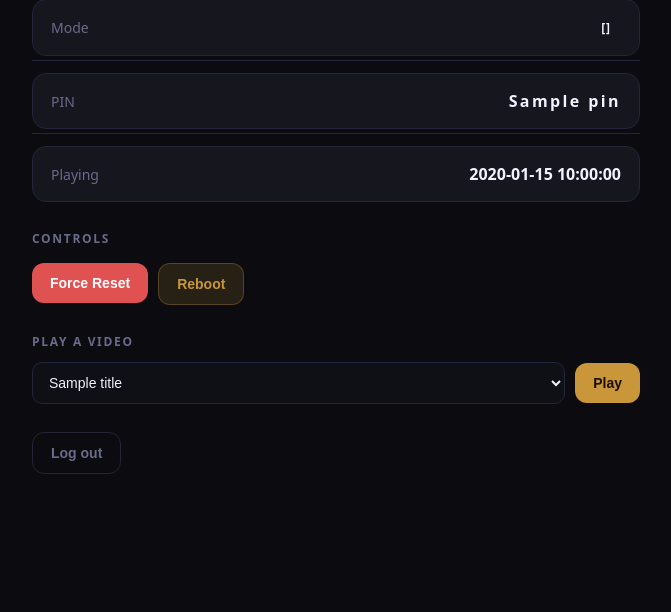
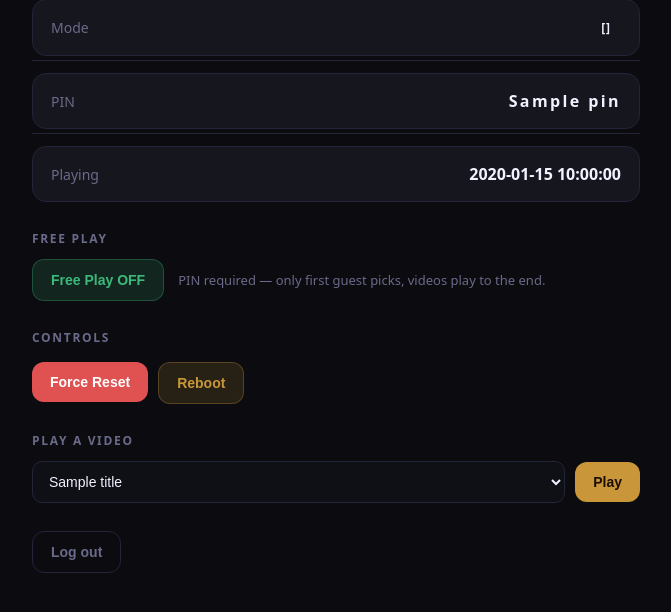
Before and after one commit to alwaysunpredictable/pitv, a Flask app: template app/templates/admin.html in a window 1280 px wide. Shown: the part 161-773 px from the top of the page, without its empty margins (304-975 px from the left). Run offline with Flask 3, Linux system fonts and the light colour scheme; data comes from the database, SQL or seed files in the repository; the template is opened without the code that fills it: most values are stand-ins (such as "Sample title", 1, 10 or a date in 2020).

Commit message:
feat: free play mode — no PIN, anyone can pick and stop videos

```diff
--- a/app/app.py
+++ b/app/app.py
@@ -117,6 +117,7 @@ def get_state():
         "stop_requested":   kget("stop_requested", "0"),
         "now_title":        kget("now_title", ""),
         "now_poster":       kget("now_poster", ""),
+        "free_play":        kget("free_play", "0"),
     }
 
 def _new_pin():
@@ -189,9 +190,9 @@ def _is_controller(st=None):
 def require_controller(f):
     @wraps(f)
     def inner(*a, **kw):
-        if not _is_controller():
-            return redirect(url_for("home"))
-        return f(*a, **kw)
+        if kget("free_play") == "1" or _is_controller():
+            return f(*a, **kw)
+        return redirect(url_for("home"))
     return inner
 
 # ── QR ────────────────────────────────────────────────────────────────────────
@@ -212,9 +213,17 @@ def _init():
 
 @APP.get("/")
 def home():
-    st   = get_state()
-    mode = st["mode"]
-    ctrl = _is_controller(st)
+    st        = get_state()
+    mode      = st["mode"]
+    free_play = st["free_play"] == "1"
+    ctrl      = _is_controller(st)
+
+    if free_play:
+        if mode in ("idle", "picking"):
+            return render_template("pick.html", titles=list_titles())
+        if mode == "playing":
+            return render_template("control.html", title=st["now_title"],
+                                   poster_rel=st["now_poster"], free_play=True)
 
     if mode == "idle":
         if ctrl:
@@ -270,6 +279,13 @@ def api_play():
     logging.info("%s picked '%s'", _client_ip(), match["title"])
     return ("OK", 200)
 
+@APP.post("/api/stop")
+def api_stop():
+    if kget("free_play") != "1" and not _is_controller():
+        abort(403)
+    kset("stop_requested", "1")
+    return ("OK", 200)
+
 @APP.get("/api/state")
 def api_state():
     st  = get_state()
@@ -279,6 +295,7 @@ def api_state():
         "pin":        st["pin"],
         "now_title":  st["now_title"],
         "now_poster": st["now_poster"],
+        "free_play":  st["free_play"],
         "qr_url":     url,
     })
 
@@ -352,6 +369,10 @@ def admin_action():
             logging.info("admin played '%s'", match["title"])
         return redirect(url_for("admin"))
 
+    if action == "toggle_free_play":
+        kset("free_play", "0" if kget("free_play", "0") == "1" else "1")
+        return redirect(url_for("admin"))
+
     if action == "reboot":
         try:
             subprocess.Popen(["sudo", "/sbin/reboot", "now"])
--- a/app/templates/admin.html
+++ b/app/templates/admin.html
@@ -51,6 +51,10 @@
     .btn-reset  { background: var(--danger); color: #fff }
     .btn-reboot { background: rgba(201,151,58,0.15); color: var(--accent); border: 1px solid rgba(201,151,58,0.3) }
     .btn-logout { background: transparent; color: var(--muted); border: 1px solid var(--border) }
+    .btn-freeplay-on  { background: #3CB97A; color: #fff }
+    .btn-freeplay-off { background: rgba(60,185,122,0.15); color: #3CB97A; border: 1px solid rgba(60,185,122,0.3) }
+    .freeplay-row { display: flex; align-items: center; gap: 14px }
+    .freeplay-status { font-size: 13px; color: var(--muted); line-height: 1.4 }
     button:active { opacity: 0.8 }
     .divider { border: none; border-top: 1px solid var(--border); margin: 4px 0 12px }
     select {
@@ -85,6 +89,25 @@
       <span class="stat-value">{{ state.now_title }}</span>
     </div>
     {% endif %}
+  </div>
+
+  <div class="section">
+    <div class="section-title">Free Play</div>
+    <div class="freeplay-row">
+      <form method="post" action="{{ url_for('admin_action') }}">
+        <button class="btn {% if state.free_play == '1' %}btn-freeplay-on{% else %}btn-freeplay-off{% endif %}"
+                name="action" value="toggle_free_play">
+          Free Play {% if state.free_play == '1' %}ON{% else %}OFF{% endif %}
+        </button>
+      </form>
+      <span class="freeplay-status">
+        {% if state.free_play == '1' %}
+          No PIN needed — anyone can pick and stop videos.
+        {% else %}
+          PIN required — only first guest picks, videos play to the end.
+        {% endif %}
+      </span>
+    </div>
   </div>
 
   <div class="section">
```
Also changed, not shown: app/templates/control.html (+4 -3 lines).
